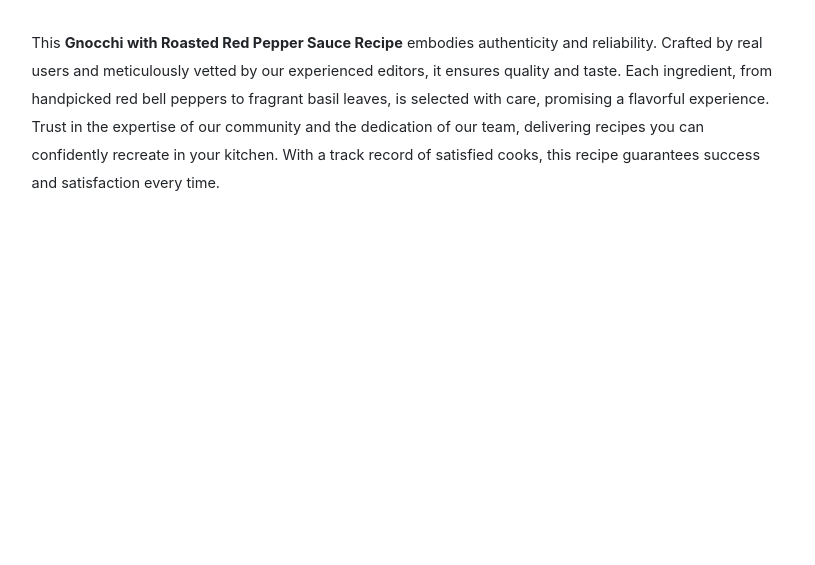
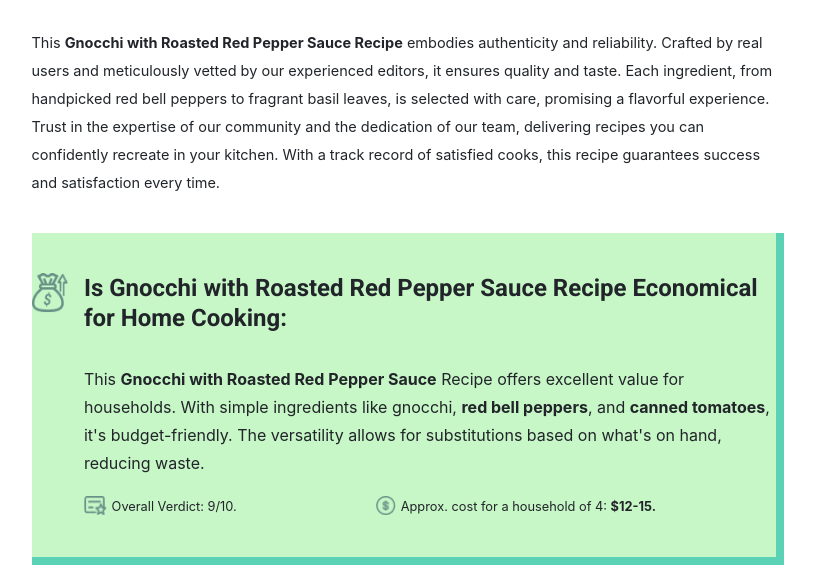
Before and after one commit to rjays16/Recipe, a PHP site: page / in a window 1280 px wide; the page is wider, and only the part inside the window is pictured. Shown: the part 1665-2230 px from the top of that part, without its empty margins (161-976 px from the left). Before the commit the page ends 1856 px from the top of that part, so only its background shows below. Run offline with PHP 8.4, Linux system fonts and the light colour scheme; some libraries are stand-ins or nearby versions.

Commit message:
Push for cost content

```diff
--- a/content.php
+++ b/content.php
@@ -18,7 +18,7 @@
     margin-left: -5%;
 }
 
-.author, .rating, .topics, .menu, .food, .photo_bar, .text_content, .text_content_random, .trust {
+.author, .rating, .topics, .menu, .food, .photo_bar, .text_content, .text_content_random, .trust, .cost {
     margin-left: -5%;
 }
 
@@ -137,6 +137,51 @@
     line-height: 28px;
 }
 
+.cost {
+    display: flex;
+    gap: 5%;
+    background-color: #C7F6C7;
+    border-right: 8px solid #5BD1B5;
+    border-bottom: 8px solid #5BD1B5;
+}
+
+.cost_content img {
+    height: 40px;
+}
+
+.cost_content {
+    margin-top: 40px;
+    display: flex;
+}
+
+.cost_content h3 {
+    font-family: 'Roboto', sans-serif;
+    font-weight: 700;
+    font-size: 24px;
+    line-height: 30px;
+}
+
+.cost_content p{
+    font-weight: 400;
+    font-size: 16px;
+    line-height: 28px;
+}
+
+.overall img{
+    height: 20px;
+}
+
+.overall {
+    float: left;
+}
+.dollar_sign img{
+    height: 20px;
+}
+
+.dollar_sign {
+    float: right;
+    margin-right: 120px;
+}
 </style>
 
 
@@ -238,6 +283,29 @@
                 track record of satisfied cooks, this recipe guarantees success and satisfaction every time.
                 </p>
             </div>
+            <div style="height: 20px;"></div>
+            <div class="cost">
+                <div class="cost_content">
+                    <img src="Images/content/money.png" class="float-left mr-3">
+                     <div>
+                        <h3>Is Gnocchi with Roasted Red Pepper Sauce Recipe Economical for Home Cooking:</h3>
+                        <br>
+                        <p>This <b>Gnocchi with Roasted Red Pepper Sauce</b> Recipe offers excellent value for households. With simple
+                            ingredients like gnocchi, <b>red bell peppers</b>, and <b>canned tomatoes</b>, it's budget-friendly. The versatility
+                            allows for substitutions based on what's on hand, reducing waste.
+                        </p>
+                        <div class="overall">
+                            <img src="Images/content/overall.png">
+                            <small>Overall Verdict: 9/10. </small>
+                        </div>
+                        <div class="dollar_sign" class="float-right">
+                            <img src="Images/content/dollar_sign.png">
+                            <small>Approx. cost for a household of 4: <b>$12-15.</b></small>
+                            <div style="height: 40px;"></div>
+                        </div>
+                    </div>
+                </div>
+            </div>
         </div>
         <div class="col-md-3">
             <div class="right-side">
```
